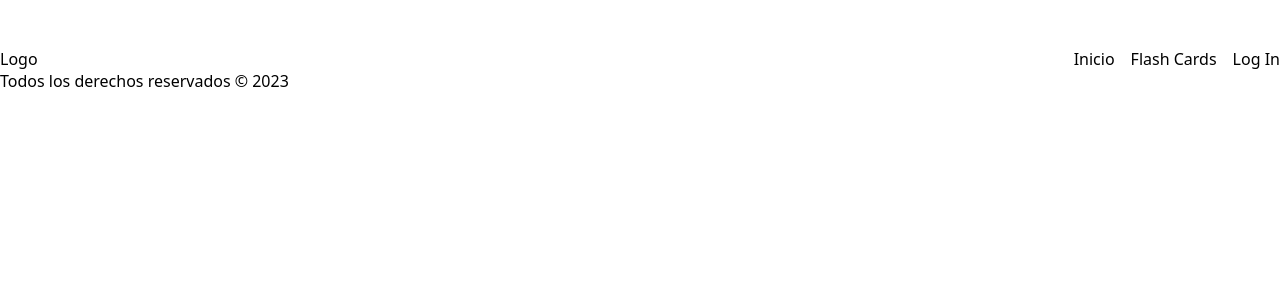
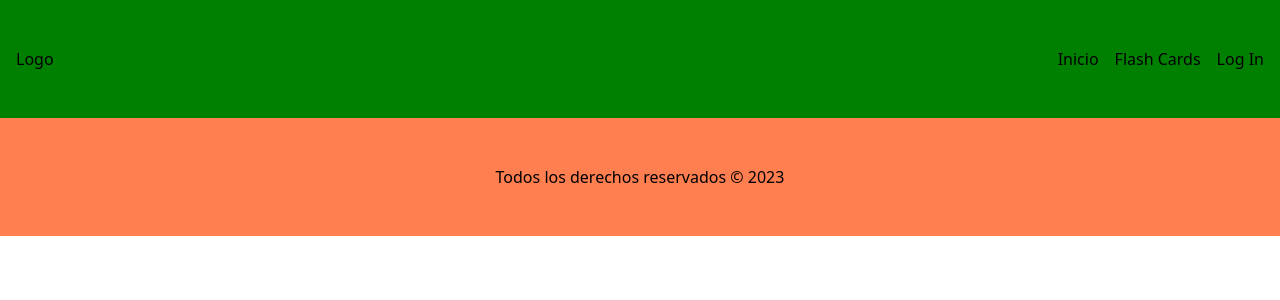
Before and after one commit to alejandrocoder22/flashcards-client, a React (Vite) app: page / in a window 1280 px wide. Shown: the top 300 px of the page. Built offline with nearby package versions, Linux system fonts and the light colour scheme.

Commit message:
Added basic styles

```diff
--- a/src/styles/base.scss
+++ b/src/styles/base.scss
@@ -1,4 +1,5 @@
 @import "./components/header";
+@import "./components//footer.scss";
 
 * {
   margin: 0;
--- a/src/styles/components/header.scss
+++ b/src/styles/components/header.scss
@@ -1,7 +1,8 @@
 .main-header {
   display: flex;
   justify-content: space-between;
-  padding-top: 3rem;
+  padding: 3rem 1rem;
+  background-color: green;
   &__ul {
     display: flex;
     list-style: none;
```
